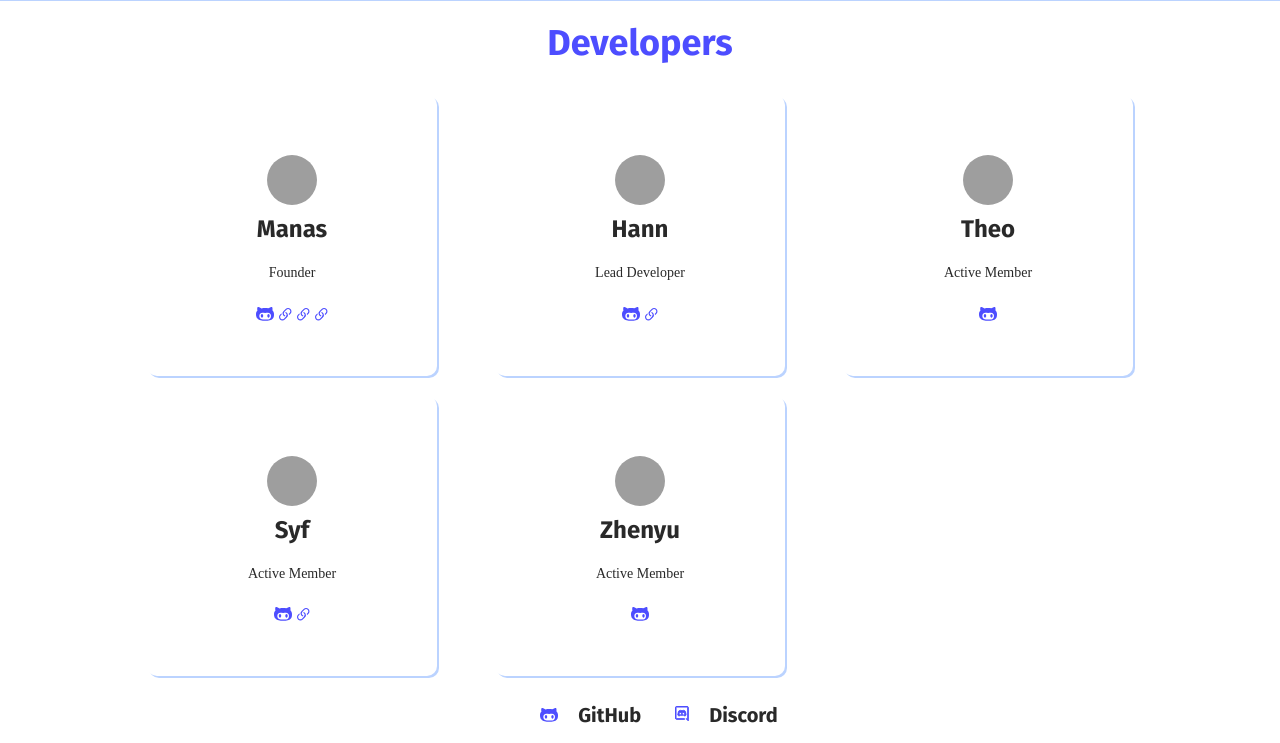
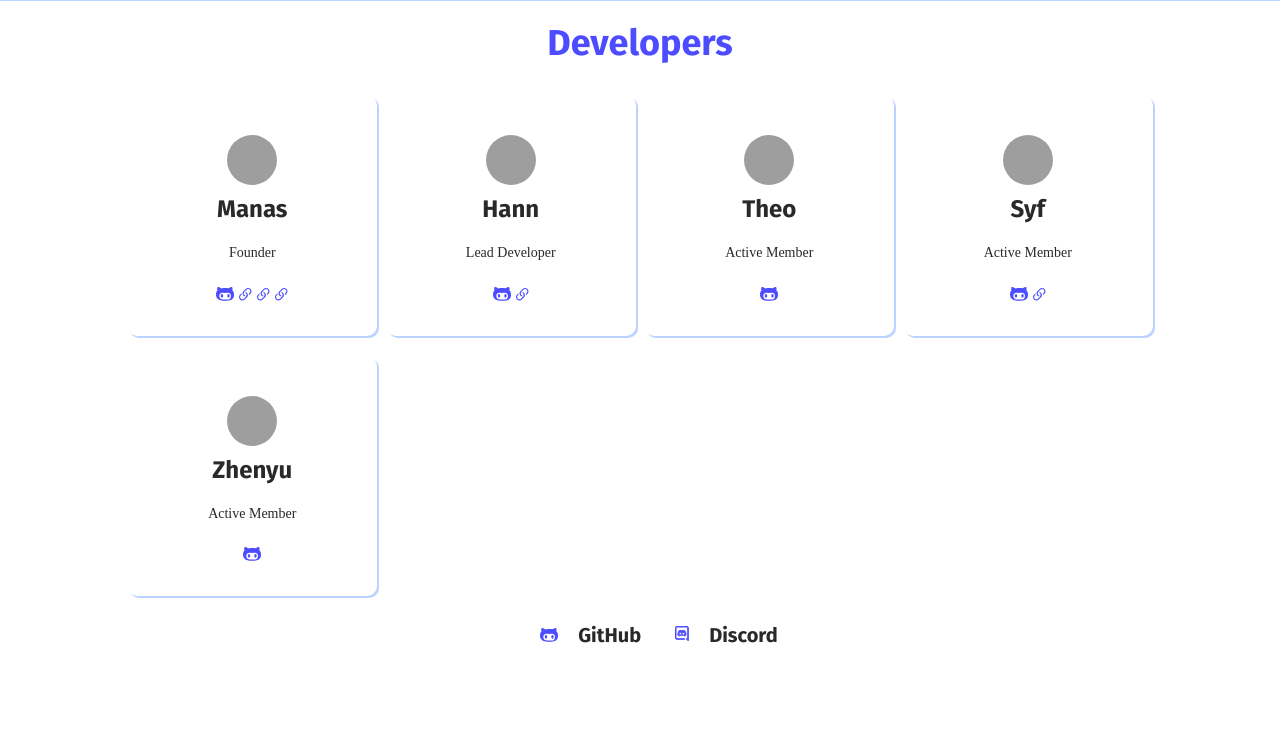
Before and after one commit to OpenDevOrganization/website, a Flask app: page / in a window 1280 px wide. Shown: the part 1589-2332 px from the top of the page. After the commit the page ends 2232 px from the top, so only its background shows below. Run offline with Flask 2, Linux system fonts and the light colour scheme; some web fonts are replaced; grey boxes are pictures that could not be loaded.

Commit message:
Update style.css

```diff
--- a/static/css/style.css
+++ b/static/css/style.css
@@ -272,26 +272,26 @@ a {
 
 .developers-card-deck {
   display: grid;
-  grid-template-columns: 1fr 1fr 1fr;
+  grid-template-columns: 1fr 1fr 1fr 1fr;
   max-width: 1024px;
   justify-items: center;
   align-items: center;
   color: var(--black);
   margin: auto;
-  column-gap: 20px;
+  column-gap: 10px;
 }
 
 .dev-card {
   border-radius: 10px;
-  padding: 30px 70px;
-  margin: 10px 10px;
+  padding: 10px 50px;
+  margin: 10px -100px;
   box-shadow: 2px 2px var(--ligh-blue);
 }
 
 .dev-card-content {
   display: inline-block;
   grid-template-columns: 1fr 5fr;
-  column-gap: 20px;
+  column-gap: 2px;
   padding: 20px;
   justify-items: center;
   align-items: center;
```
